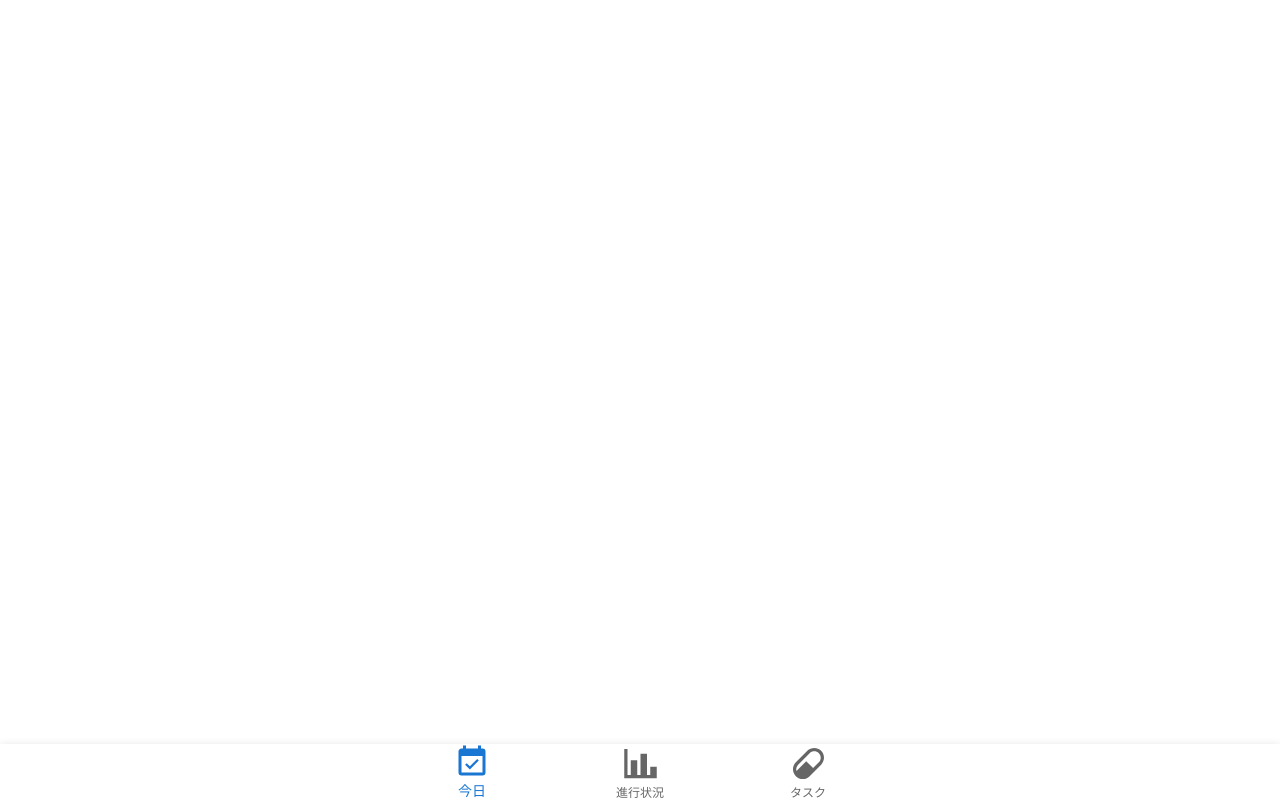
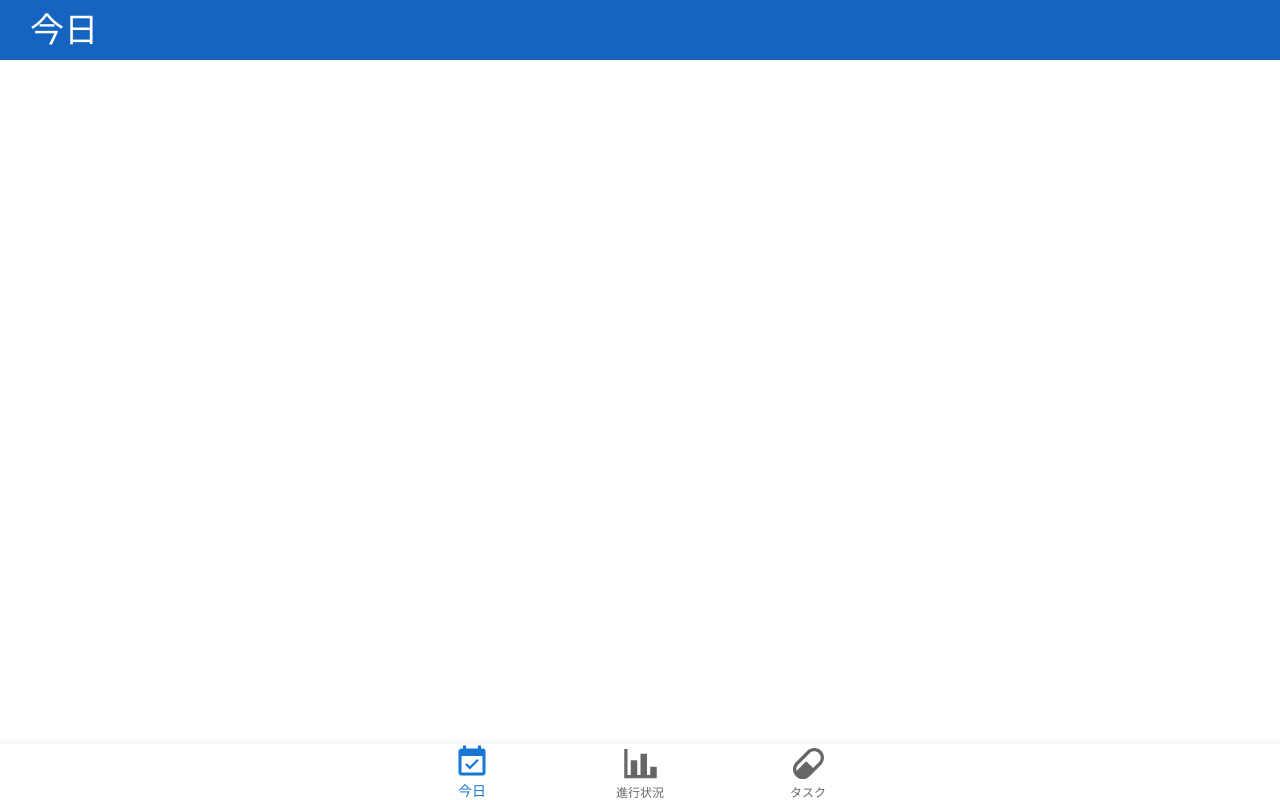
Before and after one commit to cocet33000/okusuri_kanri_front, a React (Create React App) app: page / in a window 1280 px wide. Built offline with nearby package versions, Linux system fonts and the light colour scheme.

Commit message:
トップバー追加

```diff
--- a/src/App.js
+++ b/src/App.js
@@ -1,11 +1,24 @@
-import logo from './logo.svg';
 import './App.css';
-import SimpleBottomNavigation from './components/BottomNavigation.js';
+import { createContext, useState } from 'react';
+
+import TopBar from './components/TopBar'
+import SimpleBottomNavigation from './components/BottomNavigation';
+
+export const MenuContext = createContext();
 
 function App() {
+  const [menu, setMenu] = useState('今日');
+  const MenuState = {
+    menu,
+    setMenu,
+  };
+
   return (
     <div className="App">
-      <SimpleBottomNavigation />
+      <MenuContext.Provider value={MenuState}>
+        <TopBar />
+        <SimpleBottomNavigation />
+      </MenuContext.Provider>
     </div>
   );
 }
--- a/src/components/BottomNavigation.js
+++ b/src/components/BottomNavigation.js
@@ -1,4 +1,5 @@
 import * as React from 'react';
+import { useState, useContext } from "react";
 import BottomNavigation from '@mui/material/BottomNavigation';
 import BottomNavigationAction from '@mui/material/BottomNavigationAction';
 import Paper from '@mui/material/Paper';
@@ -9,21 +10,23 @@ import {
     mdiPill
 } from '@mdi/js';
 
+import { MenuContext } from "../App";
+
 export default function SimpleBottomNavigation() {
-  const [value, setValue] = React.useState(0);
+    const { menu, setMenu } = useContext(MenuContext);
 
   return (
     <Paper sx={{ position: 'fixed', bottom: 0, left: 0, right: 0 }} elevation={3}>
     <BottomNavigation
     showLabels
-    value={value}
+    value={menu}
     onChange={(event, newValue) => {
-        setValue(newValue);
+        setMenu(newValue);
     }}
     >
-    <BottomNavigationAction label="今日" icon={<Icon path={mdiCalendarCheck}/>} />
-    <BottomNavigationAction label="進行状況" icon={<Icon path={mdiChartBar}/>} />
-    <BottomNavigationAction label="タスク" icon={<Icon path={mdiPill}/>} />
+    <BottomNavigationAction label="今日" icon={<Icon path={mdiCalendarCheck}/>} value='今日' />
+    <BottomNavigationAction label="進行状況" icon={<Icon path={mdiChartBar}/>} value='進行状況' />
+    <BottomNavigationAction label="タスク" icon={<Icon path={mdiPill}/>} value='タスク' />
     </BottomNavigation>
     </Paper>
   );
--- /dev/null
+++ b/src/components/TopBar.js
@@ -0,0 +1,23 @@
+import * as React from 'react';
+import { useState, useContext } from "react";
+import Box from '@mui/material/Box';
+import Typography from '@mui/material/Typography';
+
+import { MenuContext } from "../App";
+
+
+export default function TopBar() {
+    const { menu, setMenu } = useContext(MenuContext);
+    return (
+    <Box
+        sx={{
+        height: 60,
+        backgroundColor: 'primary.dark',
+        }}
+    >
+        <Typography align='left' sx={{color:'white', paddingLeft:'30px', paddingTop:'10px'}} variant="h4" gutterBottom component="div">
+            {menu}
+        </Typography>
+    </Box>
+    );
+}
```
